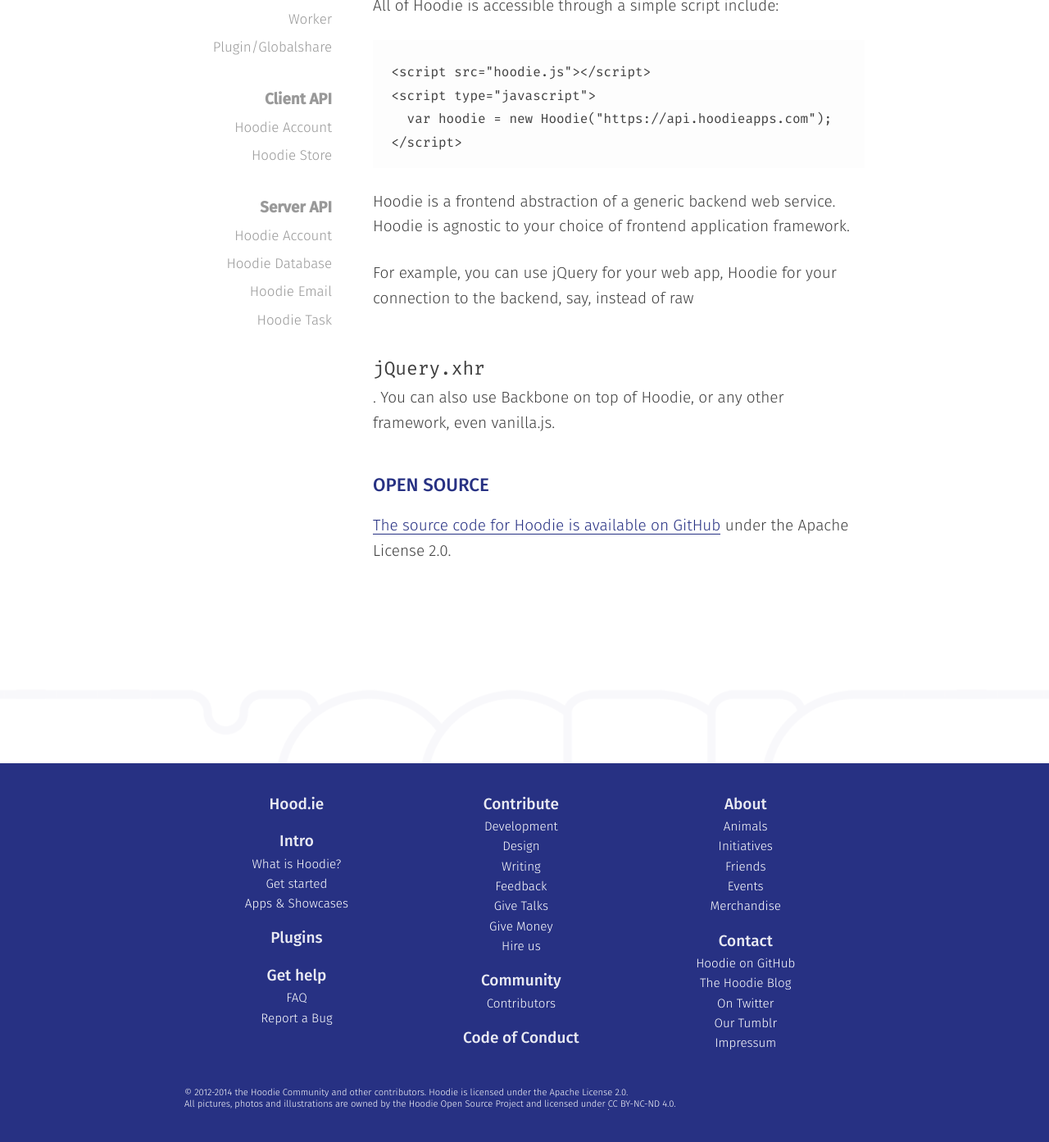
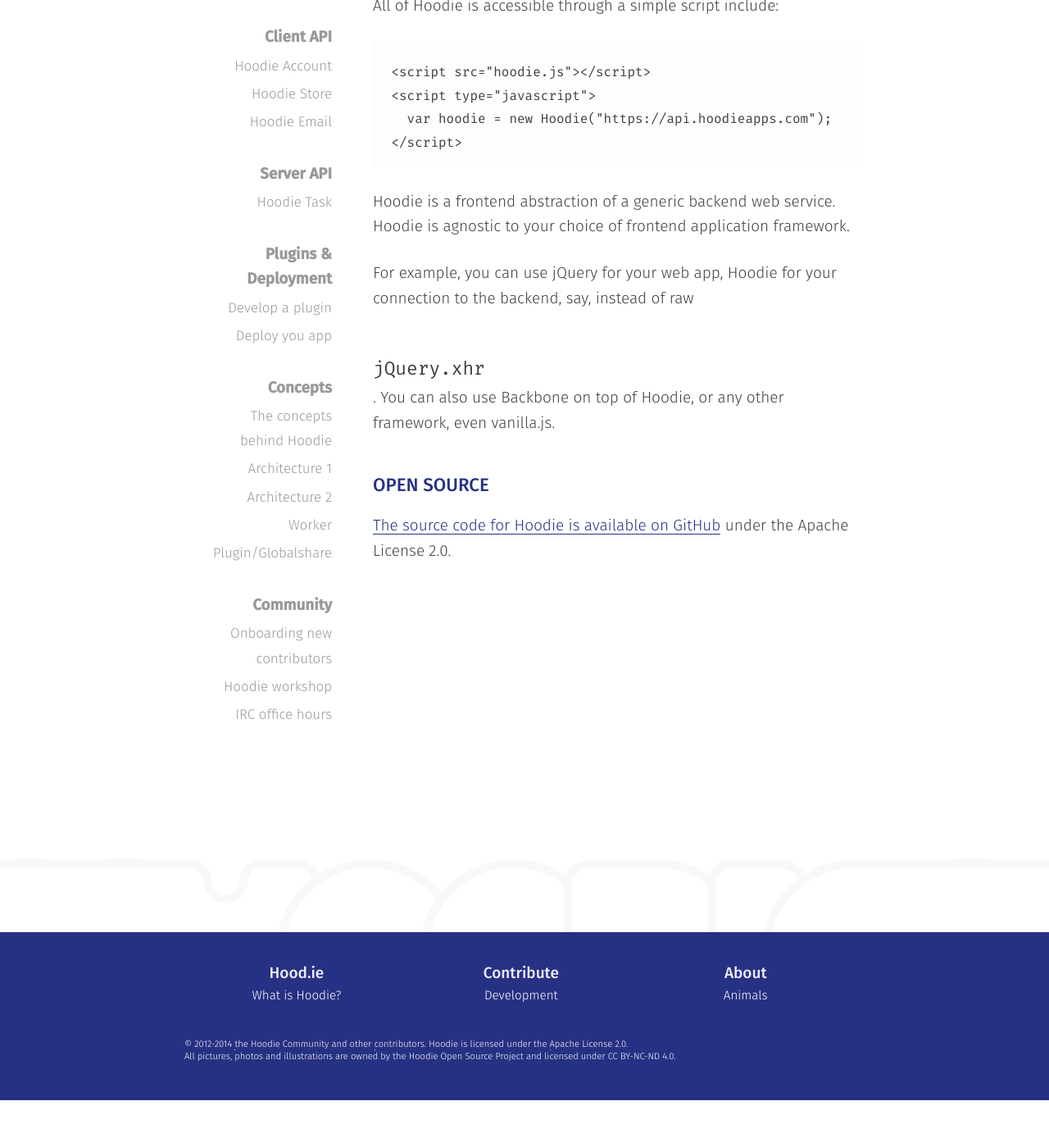
Before and after one commit to hoodiehq-archive/documentation, a Jekyll site: the page built from index.md, in a window 1280 px wide and 1400 px high, scrolled down 796 px. Shown: the top 1393 px of the window at 82% size. Built offline with Jekyll 4.4.1, drawn with Linux system fonts in a browser that asks for light colours; Markdown is read by kramdown in place of the engine named in the settings; after the commit the page ends 2138 px from its top, so only the background shows below that; some of the changed text lies outside the part shown.

Commit message:
started restrucure files. step two: overview of files and restructured docs navigation

```diff
--- a/_includes/footer.html
+++ b/_includes/footer.html
@@ -3,110 +3,30 @@
                 <section class="cb sitemap">
                     <ul class="sitemap-list l grid-3">
                         <li class="sitemap-item sitemap-item-bold">
-                            <a class="sitemap-link" href="/">Hood.ie</a>
-                        </li>
-                        <li class="sitemap-item sitemap-item-bold">
-                            <a class="sitemap-link" href="/intro">Intro</a>
+                            <a class="sitemap-link" href="http://hood.ie">Hood.ie</a>
                         </li>
                         <li class="sitemap-item smaller">
-                            <a class="sitemap-link" href="/intro">What is Hoodie?</a>
+                            <a class="sitemap-link" href="http://hood.ie/intro">What is Hoodie?</a>
                         </li>
-                        <li class="sitemap-item smaller">
-                            <a class="sitemap-link" href="/intro#get-started">Get started</a>
-                        </li>
-                        <li class="sitemap-item smaller">
-                            <a class="sitemap-link" href="/intro#showcases">Apps & Showcases</a>
-                        </li>
-                        <li class="sitemap-item sitemap-item-bold">
-                            <a class="sitemap-link" href="http://plugins.hood.ie" target="_blank">Plugins</a>
-                        </li>
-                        <li class="sitemap-item sitemap-item-bold">
-                            <a class="sitemap-link" href="/get-help">Get help</a>
-                        </li>
-                        <li class="sitemap-item smaller">
-                            <a class="sitemap-link" href="http://faq.hood.ie" target="_blank">FAQ</a>
-                        </li>
-                        <li class="sitemap-item smaller">
-                            <a class="sitemap-link" href="/bug">Report a Bug</a>
-                        </li>
-                        <!-- <li class="sitemap-item smaller">
-                            <a class="sitemap-link" href="http://docs.hood.ie" target="_blank">Docs</a>
-                        </li> -->
+
                     </ul>
                     <ul class="sitemap-list l grid-3">
                         <li class="sitemap-item sitemap-item-bold">
-                            <a class="sitemap-link" href="/contribute">Contribute</a>
+                            <a class="sitemap-link" href="http://hood.ie/contribute">Contribute</a>
                         </li>
                         <li class="sitemap-item smaller">
-                            <a class="sitemap-link" href="/contribute#development">Development</a>
+                            <a class="sitemap-link" href="http://hood.ie/contribute#development">Development</a>
                         </li>
-                        <li class="sitemap-item smaller">
-                            <a class="sitemap-link" href="/contribute#design">Design</a>
-                        </li>
-                        <li class="sitemap-item smaller">
-                            <a class="sitemap-link" href="/contribute#writing">Writing</a>
-                        </li>
-                        <li class="sitemap-item smaller">
-                            <a class="sitemap-link" href="/contribute#feedback">Feedback</a>
-                        </li>
-                        <li class="sitemap-item smaller">
-                            <a class="sitemap-link" href="/contribute#talks">Give Talks</a>
-                        </li>
-                        <li class="sitemap-item smaller">
-                            <a class="sitemap-link" href="/contribute#money">Give Money</a>
-                        </li>
-                        <li class="sitemap-item smaller">
-                            <a class="sitemap-link" href="/contribute#hire-us">Hire us</a>
-                        </li>
-                        <li class="sitemap-item sitemap-item-bold">
-                            <a class="sitemap-link" href="/community">Community</a>
-                        </li>
-                        <li class="sitemap-item smaller">
-                            <a class="sitemap-link" href="/community#contributors">Contributors</a>
-                        </li>
-                        <li class="sitemap-item sitemap-item-bold">
-                            <a class="sitemap-link" href="/code-of-conduct">Code of Conduct</a>
-                        </li>
+
                     </ul>
                     <ul class="sitemap-list l grid-3">
                         <li class="sitemap-item sitemap-item-bold">
-                            <a class="sitemap-link" href="/about">About</a>
+                            <a class="sitemap-link" href="http://hood.ie/about">About</a>
                         </li>
                         <li class="sitemap-item smaller">
-                            <a class="sitemap-link" href="/animals">Animals</a>
+                            <a class="sitemap-link" href="http://hood.ie/animals">Animals</a>
                         </li>
-                        <!--<li class="sitemap-item smaller"> <a class="sitemap-link" href="http://club.hood.ie">Club Hoodie</a></li>-->
-                        <li class="sitemap-item smaller">
-                            <a class="sitemap-link" href="/initiatives">Initiatives</a>
-                        </li>
-                        <li class="sitemap-item smaller">
-                            <a class="sitemap-link" href="/friends">Friends</a>
-                        </li>
-                        <li class="sitemap-item smaller">
-                            <a class="sitemap-link" href="/events">Events</a>
-                        </li>
-                        <li class="sitemap-item smaller">
-                            <a class="sitemap-link" href="/merchandise">Merchandise</a>
-                        </li>
-                        <!-- <li class="sitemap-item smaller"><a class="sitemap-link" href="/zoo">Zoo</a></li> -->
-                        <li class="sitemap-item sitemap-item-bold">
-                            <a class="sitemap-link" href="/contact">Contact</a>
-                        </li>
-                        <li class="sitemap-item smaller">
-                            <a class="sitemap-link" href="http://github.com/hoodiehq" target="_blank">Hoodie on GitHub</a>
-                        </li>
-                        <li class="sitemap-item smaller">
-                            <a class="sitemap-link" href="/blog">The Hoodie Blog</a>
-                        </li>
-                        <li class="sitemap-item smaller">
-                            <a class="sitemap-link" href="http://twitter.com/hoodiehq" target="_blank">On Twitter</a>
-                        </li>
-                        <li class="sitemap-item smaller">
-                            <a class="sitemap-link" href="http://meetthehoodies.tumblr.com" target="_blank">Our Tumblr</a>
-                        </li>
-                        <li class="sitemap-item smaller">
-                            <a class="sitemap-link" href="/impressum">Impressum</a>
-                        </li>
+
                     </ul>
                 </section>
                 <section class="cb footer-licensing">
@@ -115,6 +35,7 @@
             </div>
         </footer>
         <script src="http://hood.ie/dist/prod/hoodie.min.js"></script>
+        <script src="/src/js/egg.js"></script>
        <!-- <script type="text/javascript">
           var _gauges = _gauges || [];
           (function() {
--- a/_includes/menu.html
+++ b/_includes/menu.html
@@ -3,42 +3,55 @@
   <ul class="">
     <li>General</li>
     <li><a href="/index.html">Welcome to Hoodie</a></li>
+    <li><a href="/glossary.html">Glossary</a></li>
+    <li><a href="/tutorials/system-requirements-browser-compatibilities-prerequisites-before-getting-started-with-hoodie.html">System requirements</a></li>
   </ul>
 
   <ul class="">
-    <li>Start Developing</li>
+    <li>Installation</li>
     <li><a href="/tutorials/installation/development-osx.html">On MacOSX</a></li>
     <li><a href="/tutorials/installation/development-linux.html">On Linux</a></li>
     <li><a href="/tutorials/installation/development-windows.html">On Windows</a></li>
   </ul>
 
   <ul class="">
-    <li>Tutorials</li>
-    <li><a href="/tutorials/hoodie-plugin-tutorial">Plugin Development</a></li>
-    <li><a href="/tutorials/installation/deployment-linux.html">Deployment</a></li>
-  </ul>
-
-  <ul class="">
-    <li>Concepts</li>
-    <li><a href="/techdocs/concepts/index.html">Architecture 1</a></li>
-    <li><a href="/techdocs/concepts/architecture.html">Architecture 2</a></li>
-    <li><a href="/techdocs/concepts/payments.html">Payments</a></li>
-    <li><a href="/techdocs/concepts/worker.html">Worker</a></li>
-    <li><a href="/techdocs/concepts/plugins/hoodie.plugin.global.share.html">Plugin/Globalshare</a></li>
+    <li>How to get started?</li>
+    <li><a href="/tutorials/how-hoodie-works-behind-the-magic.html">Understanding Hoodie</a></li>
+    <li><a href="/tutorials/getting-started/getting-started-1.html">Getting started 1</a></li>
   </ul>
 
   <ul class="">
     <li>Client API</li>
     <li><a href="/techdocs/api/client/hoodie.account.html">Hoodie Account</a></li>
     <li><a href="/techdocs/api/client/hoodie.store.html">Hoodie Store</a></li>
+    <li><a href="/techdocs/api/client/hoodie.email.html">Hoodie Email</a></li>
   </ul>
 
   <ul class="">
     <li>Server API</li>
-    <li><a href="/techdocs/api/server/hoodie.task.html">Hoodie Account</a></li>
-    <li><a href="/techdocs/api/server/hoodie.task.html">Hoodie Database</a></li>
-    <li><a href="/techdocs/api/server/hoodie.task.html">Hoodie Email</a></li>
     <li><a href="/techdocs/api/server/hoodie.task.html">Hoodie Task</a></li>
   </ul>
 
+  <ul class="">
+    <li>Plugins &amp; Deployment</li>
+    <li><a href="/tutorials/hoodie-plugin-tutorial">Develop a plugin</a></li>
+    <li><a href="/tutorials/installation/deployment-linux.html">Deploy you app</a></li>
+  </ul>
+
+  <ul class="">
+    <li>Concepts</li>
+    <li><a href="/tutorials/hoodie-concepts.html">The concepts behind Hoodie</a></li>
+    <li><a href="/techdocs/concepts/index.html">Architecture 1</a></li>
+    <li><a href="/techdocs/concepts/architecture.html">Architecture 2</a></li>
+    <li><a href="/techdocs/concepts/worker.html">Worker</a></li>
+    <li><a href="/techdocs/concepts/plugins/hoodie.plugin.global.share.html">Plugin/Globalshare</a></li>
+  </ul>
+
+  <ul class="">
+    <li>Community</li>
+    <li><a href="/tutorials/contributor-onboarding.html">Onboarding new contributors</a></li>
+    <li><a href="/tutorials/hosting-a-hoodie-workshop.html">Hoodie workshop</a></li>
+    <li><a href="/tutorials/irc-office-hours.html">IRC office hours</a></li>
+  </ul>
+
 </div>
--- /dev/null
+++ b/src/js/egg.js
@@ -0,0 +1,9 @@
+'use strict';
+
+//window.hello = new hello || {};
+
+var hello = {
+  you	: function (){
+  	return 'Hello you! Hoodie loves you...';
+  }
+};
```
Also changed, not shown: tutorials/hosting-a-hoodie-workshop.md (+4 -0 lines), src/js/highlight.pack.js (renamed from javascripts/highlight.pack.js), src/js/scale.fix.js (renamed from javascripts/scale.fix.js).
